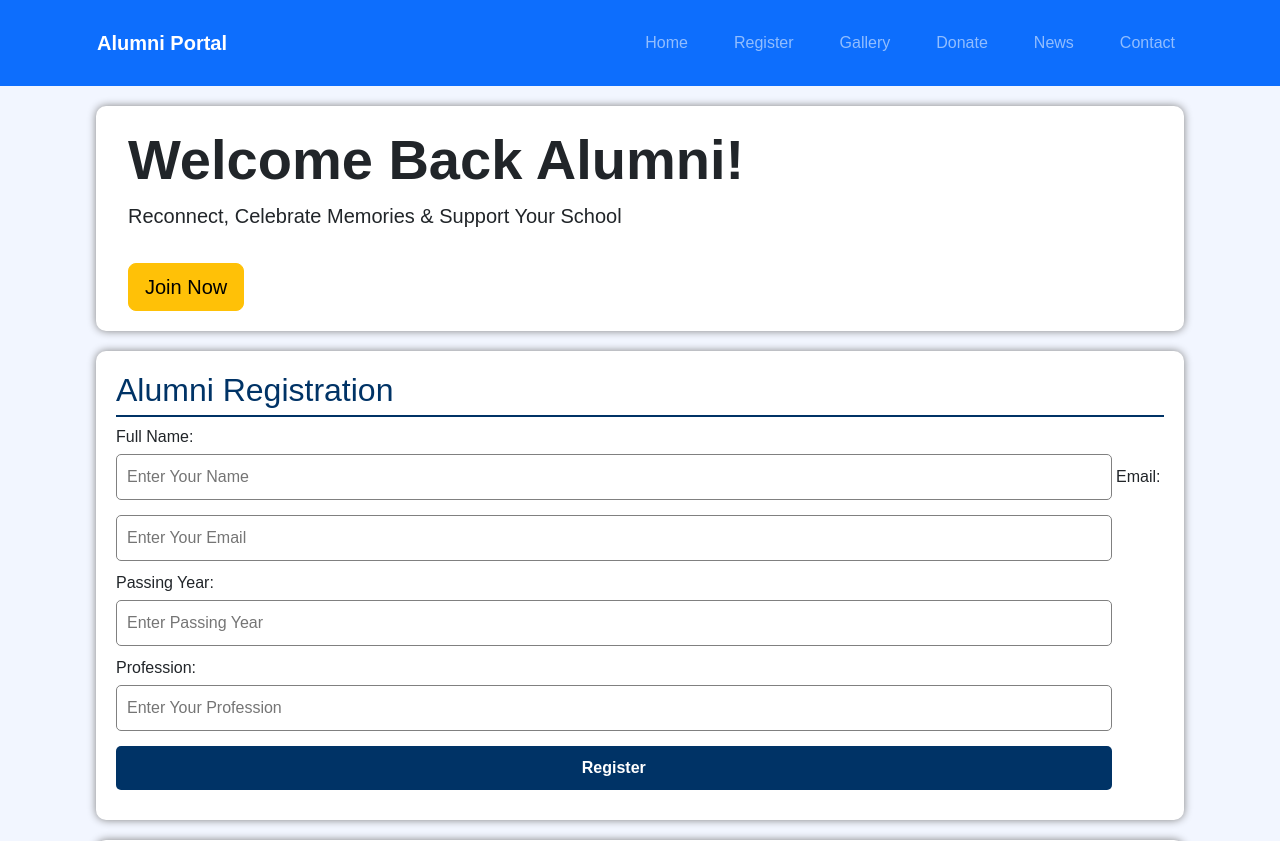
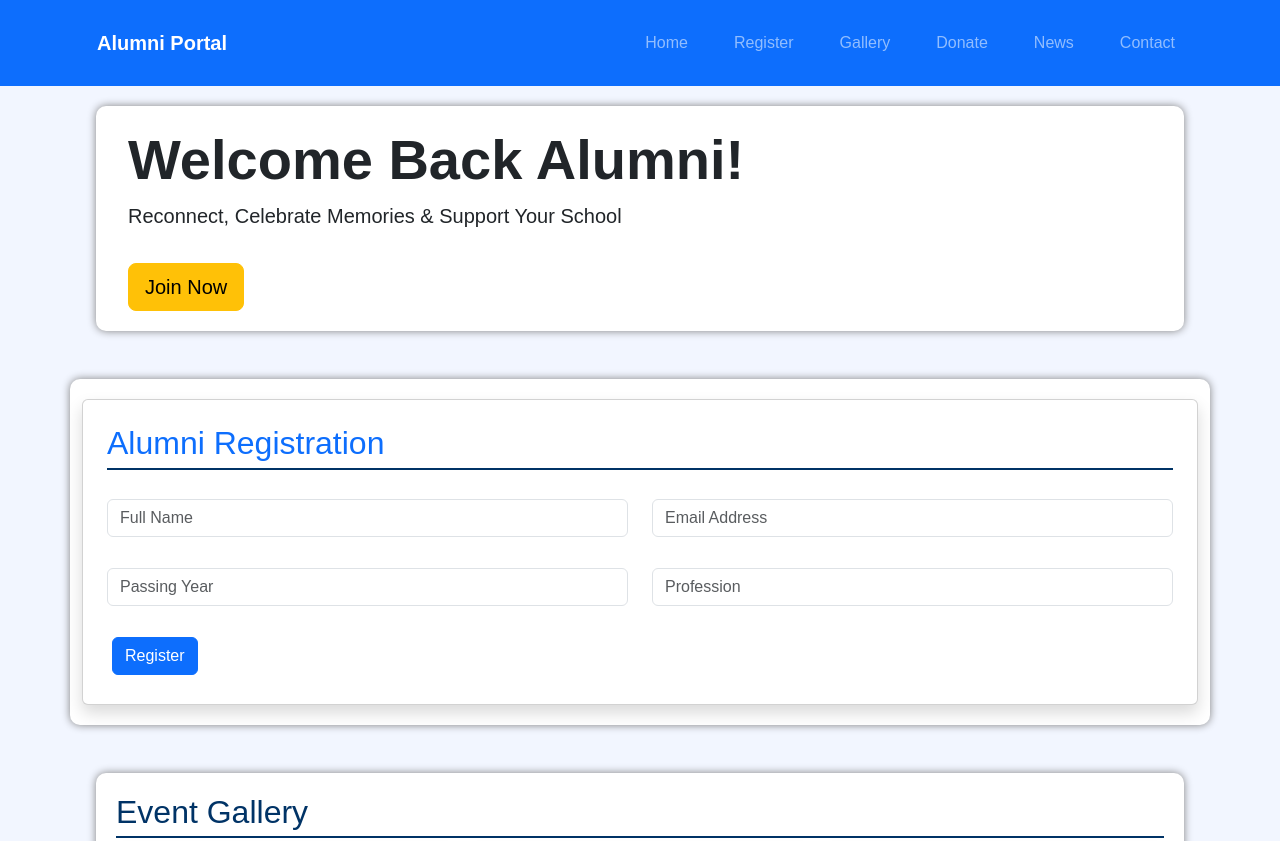
Before and after one commit to krishbcse25/EXP-Learning, a plain HTML site: page index.html in a window 1280 px wide. Shown: the top 841 px of the page. Drawn offline with nearby package versions, Linux system fonts and the light colour scheme; grey boxes are pictures that could not be loaded.

Commit message:
Regester section is added using cards,conatiner, grid system, form control, buttons,layout container and shadow utility and spacing utility

```diff
--- a/index.html
+++ b/index.html
@@ -48,25 +48,40 @@
 </section>
 
 
-<section>
-    <h2>Alumni Registration</h2>
+<!-- Register -->
+<section class="container my-5" id="register">
+<div class="card p-4 shadow">
 
-    <form>
-        <label>Full Name:</label><br>
-        <input type="text" placeholder="Enter Your Name">
+<h2 class="text-primary mb-4">Alumni Registration</h2>
 
-        <label>Email:</label><br>
-        <input type="email" placeholder="Enter Your Email">
+<form onsubmit="registerUser(event)">
+<div class="row">
 
-        <label>Passing Year:</label><br>
-        <input type="number" placeholder="Enter Passing Year">
+<div class="col-md-6 mb-3">
+<input type="text" class="form-control" id="name" placeholder="Full Name" required>
+</div>
 
-        <label>Profession:</label><br>
-        <input type="text" placeholder="Enter Your Profession">
+<div class="col-md-6 mb-3">
+<input type="email" class="form-control" id="email" placeholder="Email Address" required>
+</div>
 
-        <input type="submit" value="Register">
-    </form>
+<div class="col-md-6 mb-3">
+<input type="number" class="form-control" placeholder="Passing Year" required>
+</div>
+
+<div class="col-md-6 mb-3">
+<input type="text" class="form-control" placeholder="Profession" required>
+</div>
+
+</div>
+
+<button type="submit" class="btn btn-primary">Register</button>
+</form>
+
+</div>
 </section>
+
+
 
 <section>
     <h2>Event Gallery</h2>
```
